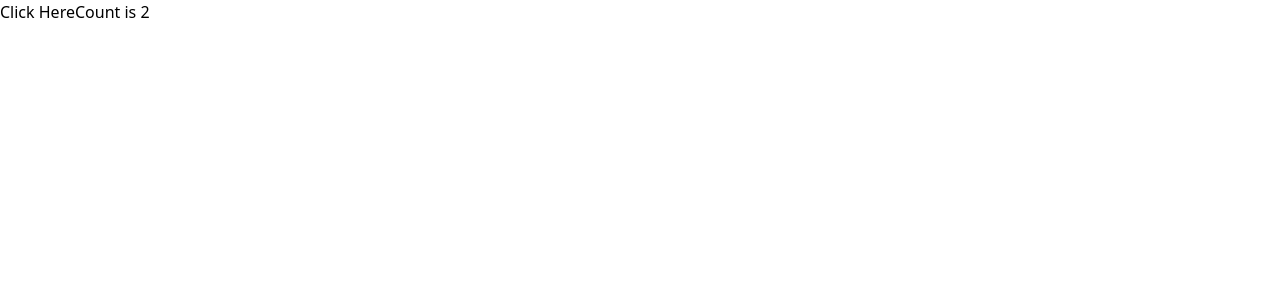
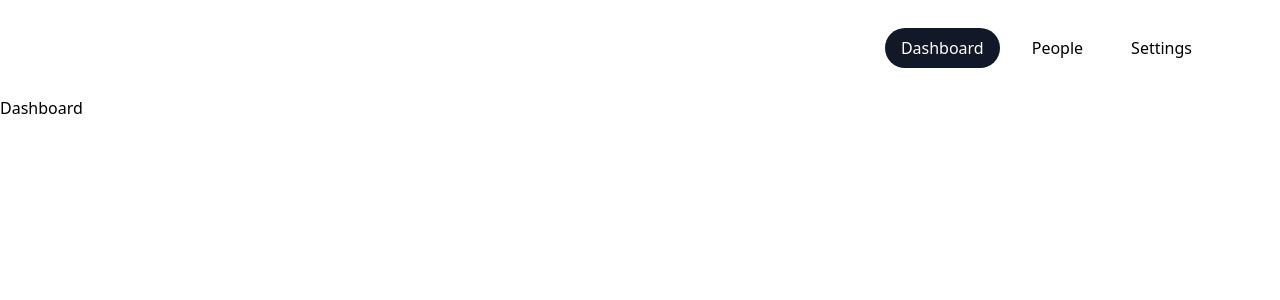
Before and after one commit to Local-Developer17/dashboard-app, a Vue app: page / in a window 1280 px wide. Shown: the top 300 px of the page. Built offline with nearby package versions, Linux system fonts and the light colour scheme.

Commit message:
[feat] - Building up App and Component Structure

```diff
--- a/package.json
+++ b/package.json
@@ -16,7 +16,8 @@
   "dependencies": {
     "@tailwindcss/vite": "^4.1.18",
     "tailwindcss": "^4.1.18",
-    "vue": "^3.5.26"
+    "vue": "^3.5.26",
+    "vue-router": "^4.6.4"
   },
   "devDependencies": {
     "@eslint/js": "^9.39.2",
--- a/src/App.vue
+++ b/src/App.vue
@@ -1,18 +1,16 @@
 <template>
   <div id="app">
-    <h1 v-if="state.isVisible" class="text-3xl font-bold underline">Your title is here!</h1>
-    <button @click="state.isVisible = !state.isVisible">Click Here</button>
-    <button @click="increment">Count is {{ state.count }}</button>
+    <div class="main w-full h-full">
+      <div class="left h-full w-full flex flex-col">
+        <HeaderVue />
+        <main>
+          <RouterView />
+        </main>
+      </div>
+    </div>
   </div>
 </template>
 <script setup>
-import { ref, reactive } from 'vue'
-let state = reactive({
-  isVisible: false,
-  count: 2,
-})
-const increment = () => {
-  state.count++
-}
+import HeaderVue from "./components/HeaderVue.vue";
 </script>
 <style scoped></style>
--- /dev/null
+++ b/src/components/HeaderVue.vue
@@ -0,0 +1,31 @@
+<template>
+  <header class="h-24 flex items-center justify-end px-16">
+    <nav class="bg-white p-2 flex gap-4 rounded-full border-solid">
+      <RouterLink
+        v-for="link in routerLinks"
+        :key="link.to"
+        :to="link.to"
+        class="link py-2 px-4 rounded-full font-medium"
+      >
+        {{ link.name }}
+      </RouterLink>
+    </nav>
+  </header>
+</template>
+
+<script setup>
+import { RouterLink } from 'vue-router'
+
+const routerLinks = [
+  { to: '/', name: 'Dashboard' },
+  { to: '/people', name: 'People' },
+  { to: '/settings', name: 'Settings' },
+]
+</script>
+
+<style scoped>
+.link.router-link-active {
+  background: #111827;
+  color: white;
+}
+</style>
--- a/src/main.js
+++ b/src/main.js
@@ -1,4 +1,4 @@
 import { createApp } from 'vue'
 import App from './App.vue'
-
-createApp(App).mount('#app')
+import router from './router'
+createApp(App).use(router).mount('#app')
--- /dev/null
+++ b/src/router/index.js
@@ -0,0 +1,26 @@
+import { createRouter, createWebHistory } from 'vue-router'
+import PeoplePage from '@/views/PeoplePage.vue'
+import DashboardPage from '@/views/DashboardPage.vue'
+import Settings from '@/views/Settings.vue'
+const routes = [
+  {
+    path: '/',
+    name: 'Dashboard',
+    component: DashboardPage,
+  },
+  {
+    path: '/people',
+    name: 'People',
+    component: PeoplePage,
+  },
+  {
+    path: '/settings',
+    name: 'Settings',
+    component: Settings,
+  },
+]
+
+export default createRouter({
+  history: createWebHistory(),
+  routes,
+})
--- /dev/null
+++ b/src/views/DashboardPage.vue
@@ -0,0 +1,3 @@
+<template>
+  <div>Dashboard</div>
+</template>
--- /dev/null
+++ b/src/views/PeoplePage.vue
@@ -0,0 +1,3 @@
+<template>
+  <div>People</div>
+</template>
--- /dev/null
+++ b/src/views/Settings.vue
@@ -0,0 +1,3 @@
+<template>
+  <div>Settings</div>
+</template>
--- a/style.css
+++ b/style.css
@@ -1 +1,13 @@
 @import 'tailwindcss';
+html,
+body,
+#app {
+  width: 100%;
+  height: 100%;
+  margin: 0;
+}
+button {
+  border: 2px solid;
+  border-radius: 0.25rem;
+  border-color: var(--color-indigo-600);
+}
```
Also changed, not shown: src/components/PeopleFilters.vue (added), src/components/PeopleHeader.vue (added), src/components/PeopleTable.vue (added), 1 other file (tests, documents, lock files or other folders).
